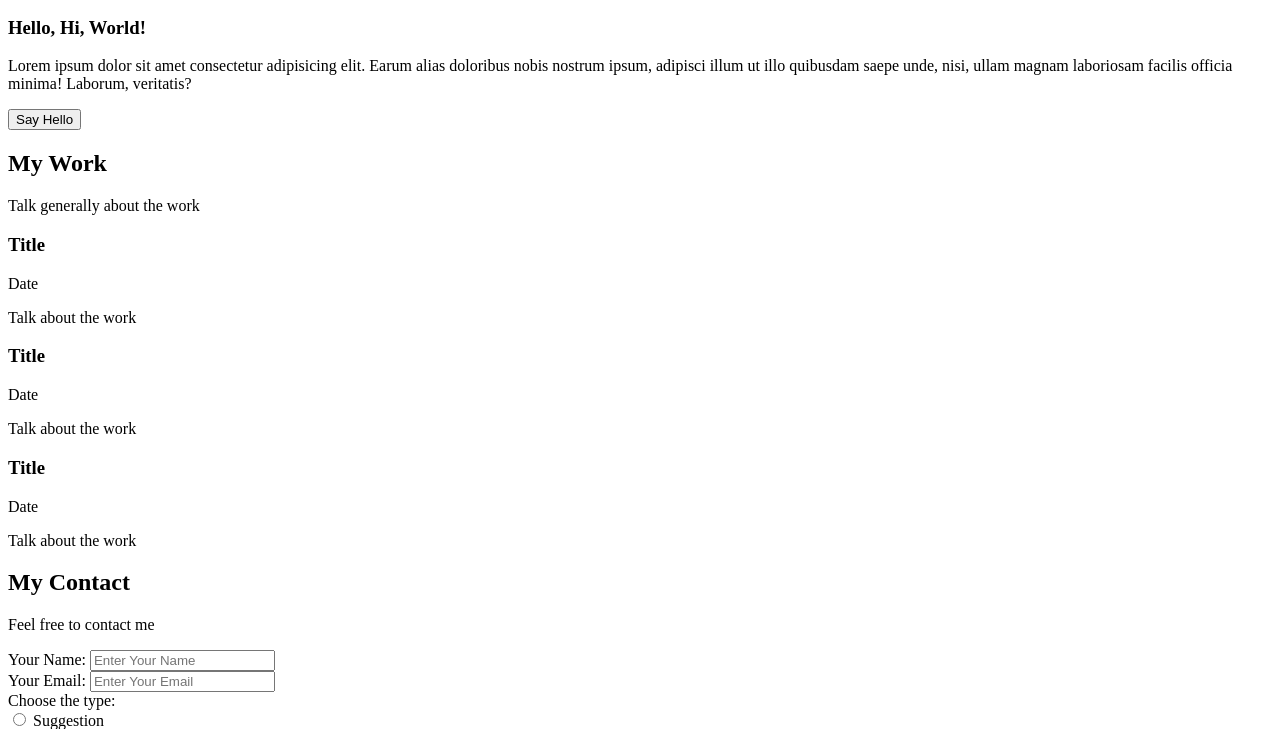
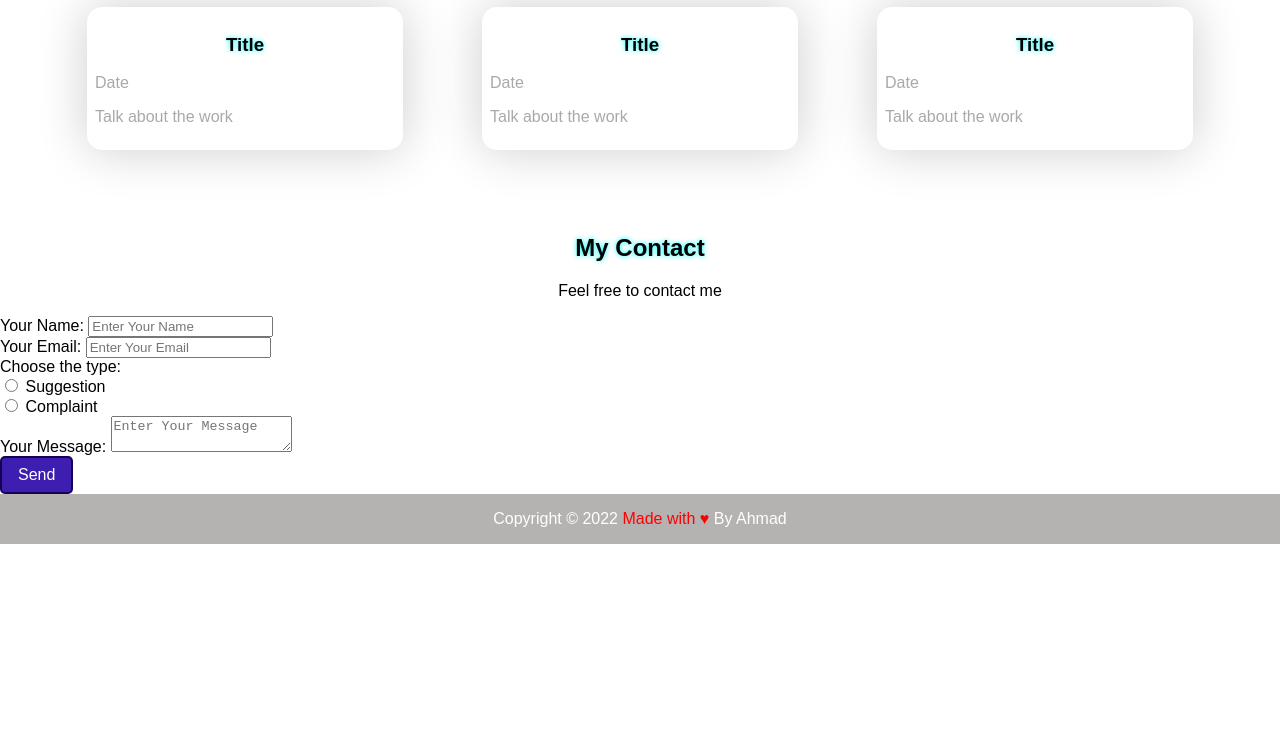
Before and after one commit to g6no/NewProject, a plain HTML site: page index.html in a window 1280 px wide. Shown: the part 1126-1855 px from the top of the page. After the commit the page ends 1670 px from the top, so only its background shows below. Drawn offline with Linux system fonts and the light colour scheme.

Commit message:
Final Changes

```diff
--- /dev/null
+++ b/css/style.css
@@ -0,0 +1,144 @@
+* {
+    box-sizing: border-box;
+}
+
+html{
+    scroll-behavior: smooth;
+}
+
+body{
+    font-family: Arial, Helvetica, sans-serif;
+    margin: 0;
+}
+
+.center{
+    text-align: center;
+}
+
+.muted{
+    color: darkgray;
+}
+
+a {
+    color: inherit;
+    text-decoration: none;
+}
+
+a:hover{
+    color: orange;
+}
+h1.title,
+h2.title,
+h3.title,
+h4.title,
+h5.title,
+h6.title{
+    text-shadow: 0 0 5px aqua;
+}
+
+button{
+    background-color: rgb(62,30,177);
+    color: white;
+    border: 2px solid rgb(20, 2, 85);
+    border-radius: 5px;
+    padding: 8px 16px;
+    font-size: 16px;
+}
+
+header{
+    background-color: orange;
+    color: white;
+    padding: 10px;
+    font-weight: bold;
+}
+
+nav{
+    display: flex;
+    justify-content: space-around;
+    align-items: center;
+}
+
+nav .logo{
+    width: 129px;
+}
+/* nav img.logo */
+
+nav ul.navList{
+    margin: 0;
+    padding: 0;
+}
+
+nav ul.navList li{
+    display: inline;
+    margin-left: 16px;
+}
+
+#welcomeSection {
+    height: 100vh;
+    background-image: url(../images/main.png);
+    background-attachment: fixed;
+    background-position: center;
+    background-size: cover;
+    color: white;
+}
+
+#welcomeSection .overlay{
+    width: 100%;
+    height: 100%;
+
+    display: flex;
+    flex-direction: column;
+    align-items: center;
+    justify-content: center;
+
+    padding: 0 16px;
+    background-color: rgba(0, 0, 0, 0.8);
+}
+
+#welcomeSection span {
+    color: aquamarine;
+    font-weight: bold;
+    font-size: 25px;
+}
+
+#work{
+    padding: 64px 8px;
+    background-color: rgba(255, 255, 255, 0.849);
+}
+
+#work .workList{
+    display: flex;
+    justify-content: space-evenly;
+    align-items: center;
+    margin-top: 16px;
+}
+
+#work .workList .card{
+    background-color: white;
+    box-shadow: 0 0 50px rgba(0, 0, 0, 0.2);
+    padding: 8px;
+    width: 25%;
+    border-radius: 15px;
+}
+
+@media (max-width: 650px){
+    #work .workList{
+        display: block;
+    }
+
+    #work .workList .card{
+        width: 100%;
+        margin-bottom: 32px;
+        box-shadow: 0 0 25px rgba(0, 0, 0, 0.2);
+    }
+}
+
+footer{
+    background-color: rgba(10, 1, 1, 0.301);
+    color: white;
+    padding: 16px 0;
+}
+
+footer span{
+    color: red;
+}
--- a/index.html
+++ b/index.html
@@ -1,12 +1,15 @@
 <!DOCTYPE html>
 <html>
 <head>
+    <!-- Des the doc -->
     <meta charset="UTF-8">
     <meta http-equiv="X-UA-Compatible" content="IE=edge">
     <meta name="viewport" content="width=device-width, initial-scale=1.0">
+    <!-- tab title -->
     <title>Document</title>
-
+    <!-- tab icon -->
     <link rel = "icon" href = "./images/sleeping.ico"/>
+    <link rel="stylesheet" href="/css/style.css">
 </head>
 <body>
     <!-- header (top of the page) -->
@@ -20,7 +23,7 @@
         <img src="./images/logo.png" alt="mylogo" class="logo">
 
         <!-- nav items -->
-        <ul>
+        <ul class="navList">
             <li><a href="#work">My work</a></li>
             <li><a href="contact">Contact</a></li>
             <li><a href="https://youtube.com/c/hassanalshammari" target="_blank">Youtube</a></li>
@@ -42,8 +45,8 @@
 
         <!-- myWork Section -->
         <section id="work">
-            <div class="center">
-                <h2>My Work</h2>
+            <div class="center title">
+                <h2 class="title">My Work</h2>
                 <p>Talk generally about the work</p>
             </div>
             <div class="workList">
@@ -68,7 +71,7 @@
          <!-- Contact Section -->
         <section id="contact">
             <div class="center">
-                <h2>My Contact</h2>
+                <h2 class="title">My Contact</h2>
                 <p>Feel free to contact me</p>
             </div>
         </section>
@@ -98,12 +101,13 @@
                 <label for="contactMSG">Your Message:</label>
                 <textarea name="contactMSG" id="contactMSG" placeholder="Enter Your Message"></textarea>
             </div>
+
             <div class="form-group">
                 <button>Send</button>
             </div>
         </form>
     </main>
 
-    <footer class="center">Copyright &copy; 2022 <span>Made with &hearts;</span></footer> By <a href="https://instagram.com" target="_blank"> Ahmad</a>
+    <footer class="center">Copyright &copy; 2022 <span>Made with &hearts;</span> By <a href="https://instagram.com" target="_blank"> Ahmad</a></footer>
 </body>
 </html>
```
